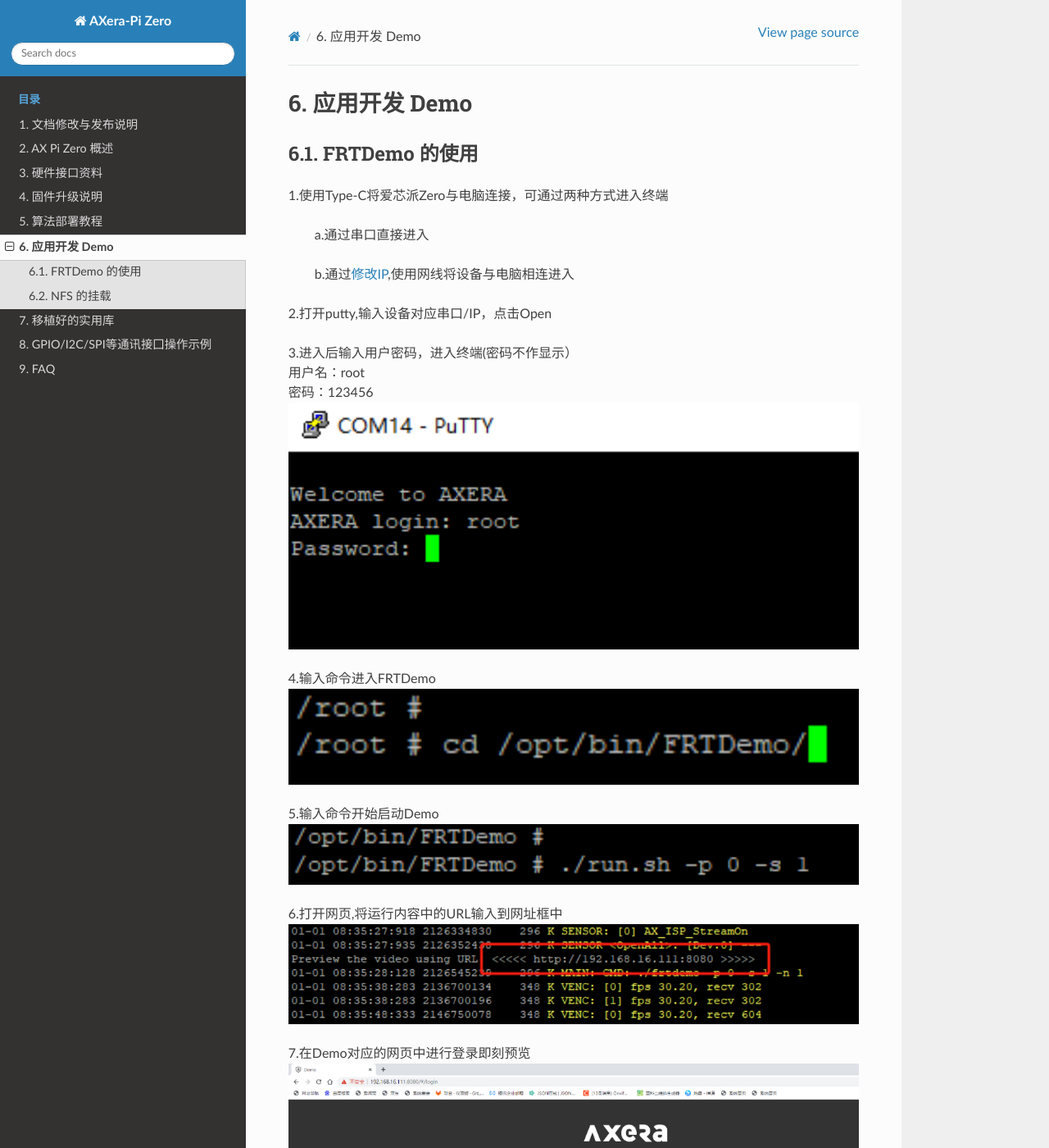
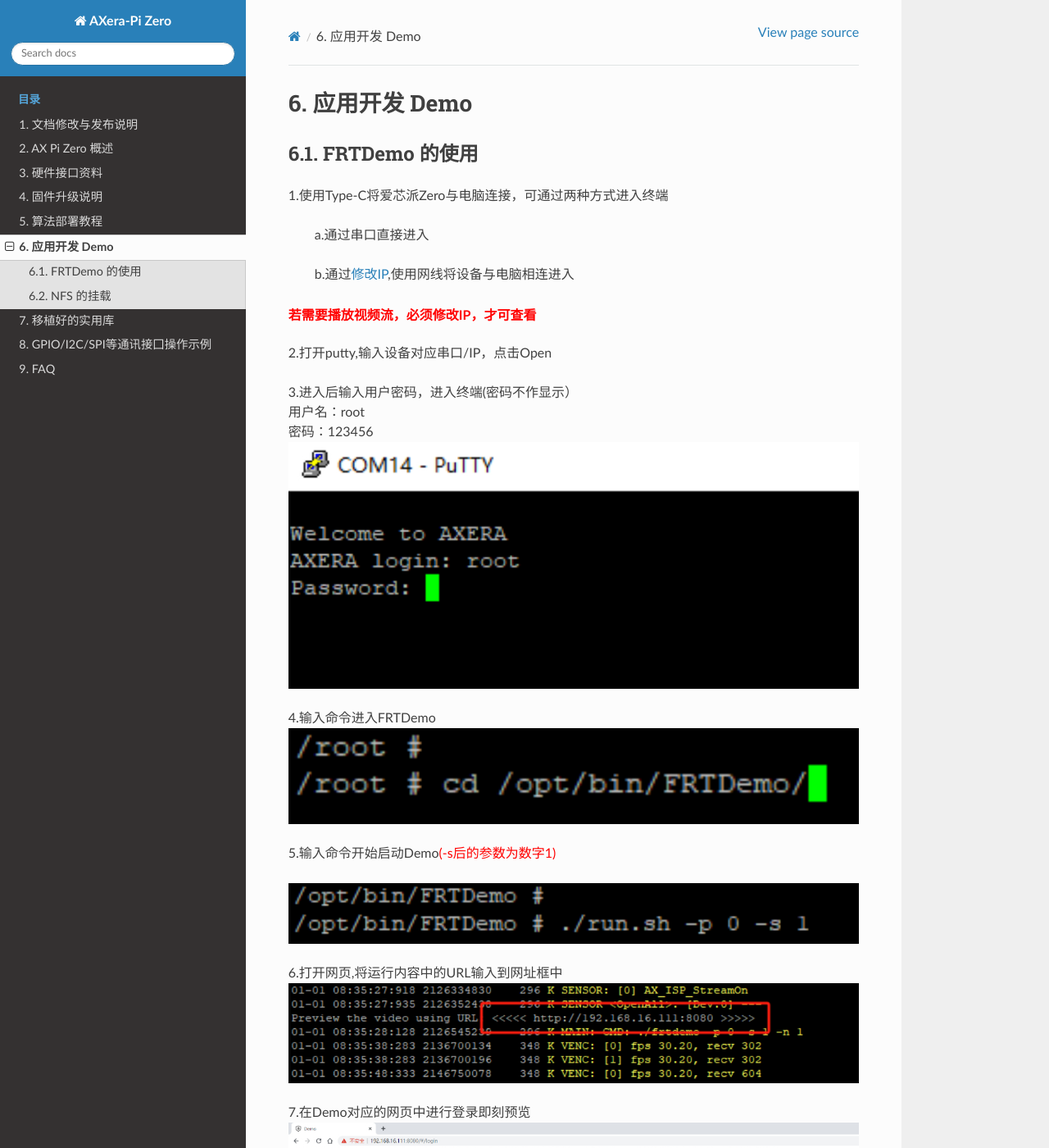
Before and after one commit to AXERA-TECH/axera-pi-zero-docs, a Sphinx documentation site: the page built from source/doc_guide_demo.md, in a window 1280 px wide and 1400 px high. Shown: the whole window at 82% size. Built offline with Sphinx 7.4.7 and the Read the Docs theme 2.0.0, drawn with Linux system fonts in a browser that asks for light colours.

Commit message:
Add note

```diff
--- a/source/doc_guide_demo.md
+++ b/source/doc_guide_demo.md
@@ -5,6 +5,7 @@
 1.使用Type-C将爱芯派Zero与电脑连接，可通过两种方式进入终端
 	<p style="text-indent:2em;">a.通过串口直接进入</p>
 	<p style="text-indent:2em;">b.通过<a href="https://axera-pi-zero-docs-cn.readthedocs.io/zh-cn/latest/doc_guide_faq.html">修改IP</a>,使用网线将设备与电脑相连进入</p>
+<font color="red"><b>若需要播放视频流，必须修改IP，才可查看</font></b>
 
 2.打开putty,输入设备对应串口/IP，点击Open<br />
 
@@ -16,7 +17,8 @@
 4.输入命令进入FRTDemo<br />
 ![](./media/demo/demo_1.jpg)
 
-5.输入命令开始启动Demo<br />
+5.输入命令开始启动Demo<font color="red">(-s后的参数为数字1)</font><br />
+
 ![](./media/demo/demo_2.jpg)
 
 6.打开网页,将运行内容中的URL输入到网址框中
```
